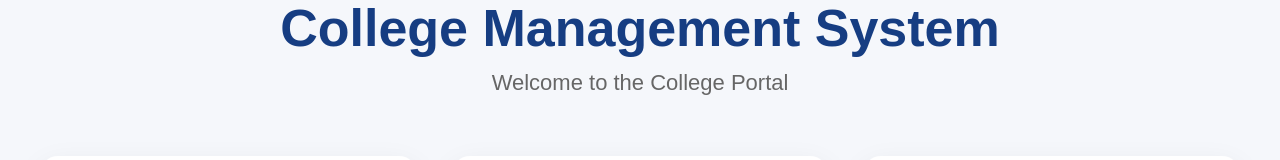
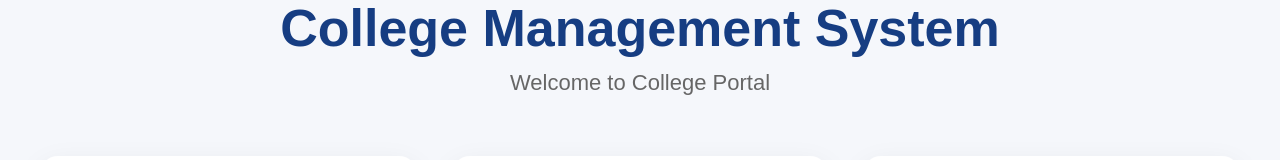
Before and after one commit to MadhuPriya0920/College-Management-System, a React (Vite) app: page / in a window 1280 px wide. Shown: the part 228-388 px from the top of the page. Built offline with nearby package versions, Linux system fonts and the light colour scheme.

Commit message:
updated HomePage

```diff
--- a/src/pages/home/HomePage.jsx
+++ b/src/pages/home/HomePage.jsx
@@ -19,7 +19,7 @@ return(
 <h1>College Management System</h1>
 
 <p>
-Welcome to the College Portal
+Welcome to College Portal
 </p>
 
 <div className="cards">
```
